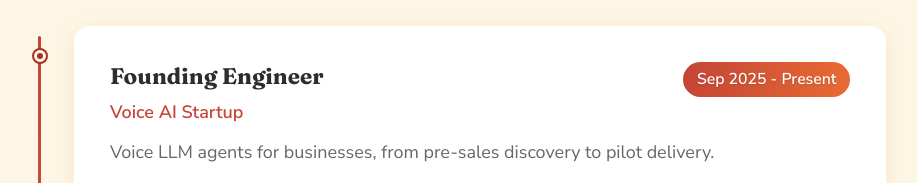
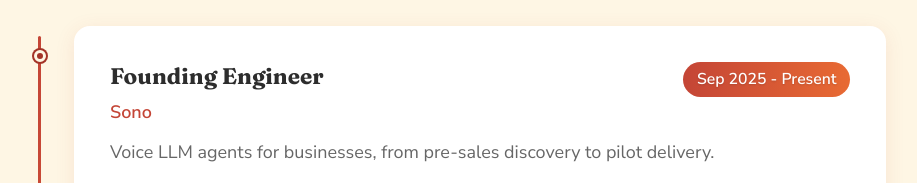
Before and after one commit to OlliTapio/website, a plain HTML site: page index.html in a window 1280 px wide. Shown: the part 1180-1363 px from the top of the page, without its empty margins (178-1095 px from the left). Drawn offline with Linux system fonts and the light colour scheme.

Commit message:
Name Sono as current employer

```diff
--- a/index.html
+++ b/index.html
@@ -61,7 +61,7 @@
               <h3>Founding Engineer</h3>
               <span class="experience-date">Sep 2025 - Present</span>
             </div>
-            <p class="experience-company">Voice AI Startup</p>
+            <p class="experience-company">Sono</p>
             <p>Voice LLM agents for businesses, from pre-sales discovery to pilot delivery.</p>
             <ul>
               <li>Owned product design, development and sales engineering of the company's first
```
